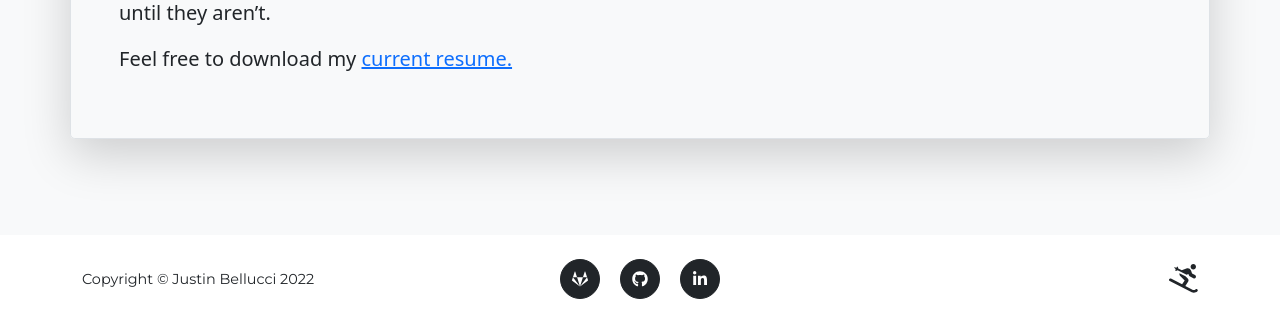
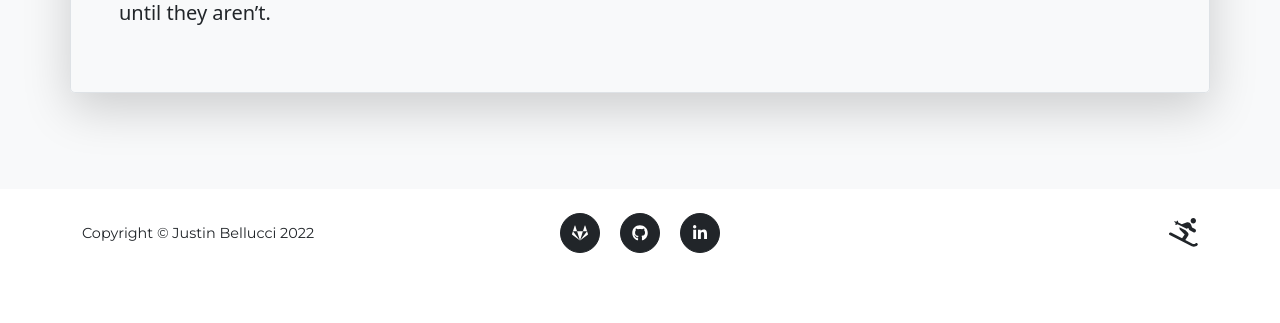
Before and after one commit to justinbellucci/personal-website-app, a Flask app: page / in a window 1280 px wide. Shown: the part 3684-4007 px from the top of the page. After the commit the page ends 3937 px from the top, so only its background shows below. Run offline with Flask 2, Linux system fonts and the light colour scheme; some libraries are stand-ins or nearby versions.

Commit message:
remove resume link

```diff
--- a/templates/index.html
+++ b/templates/index.html
@@ -186,7 +186,7 @@
                                         <a class="link-primary" href="https://www.leadvilleraceseries.com" target="_blank">Leadville 100</a>
                                         run seemed impossible, until I crossed the finish line. That is what I love about machine
                                         learning and running big mountains. They seem impossible, until they aren’t.</p>
-                                        <p class="lead">Feel free to download my <a class="link-primary" href="https://drive.google.com/uc?export=download&id=11tBvl5ONPHgSPtYHYAyXPMnOL0CHqm-L">current resume.</a></p>
+                                        <!-- <p class="lead">Feel free to download my <a class="link-primary" href="https://drive.google.com/uc?export=download&id=11tBvl5ONPHgSPtYHYAyXPMnOL0CHqm-L">current resume.</a></p>  -->
                     </div>
                     <div class="col-md-5 pb-4 pe-lg-5">
                         <div class="portfolio-item">
```
